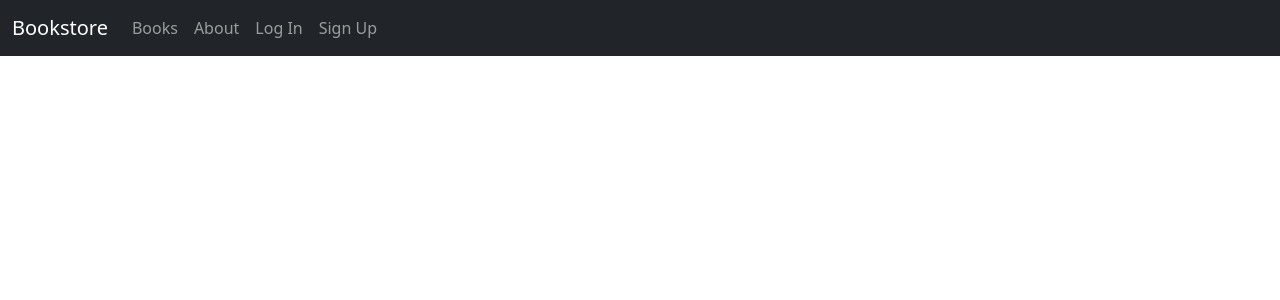
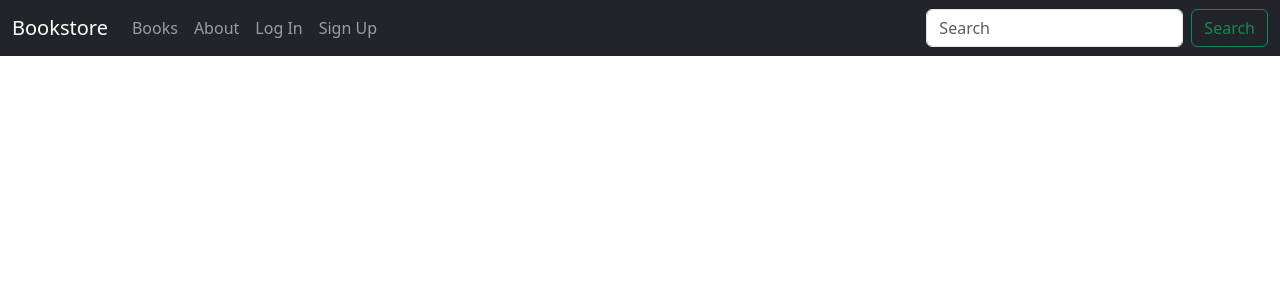
Before and after one commit to nfo94/django-bookstore, a Django app: page /about/ in a window 1280 px wide. Shown: the top 300 px of the page. Run offline with Django 4.2, Linux system fonts and the light colour scheme; parts of the project's set-up code (start-up, migrations or seed data) failed here and were passed over.

Commit message:
add chapter 15

```diff
--- a/ch4-bookstore/django_project/settings.py
+++ b/ch4-bookstore/django_project/settings.py
@@ -30,7 +30,7 @@ SECRET_KEY = env("DJANGO_SECRET_KEY")
 # SECURITY WARNING: don't run with debug turned on in production!
 DEBUG = env.bool("DJANGO_DEBUG")
 
-ALLOWED_HOSTS = [".herokuapp.com", "localhost", "127.0.0.1"]
+ALLOWED_HOSTS = ["localhost", "127.0.0.1", "0.0.0.0"]
 
 
 # Application definition
--- a/ch4-bookstore/templates/_base.html
+++ b/ch4-bookstore/templates/_base.html
@@ -50,10 +50,14 @@
                             </li>
                         {% endif %}
                     </ul>
+                    <form class="d-flex" action="{% url 'search_results' %}" method="get">
+                        <input class="form-control me-2" type="search" name="q" placeholder="Search" aria-label="Search">
+                        <button class="btn btn-outline-success" type="submit">Search</button>
+                    </form>
                 </div>
             </div>
         </nav>
-        <div class="container">{% block content %} {% endblock content %}</div>
+        <main class="container">{% block content %} {% endblock content %}</main>
         <!-- JavaScript -->
         <script
             src="https://cdn.jsdelivr.net/npm/bootstrap@5.3.0-alpha1/dist/js/bootstrap.bundle.min.js"
--- a/ch4-bookstore/templates/home.html
+++ b/ch4-bookstore/templates/home.html
@@ -2,6 +2,6 @@
 {% load static %}
 {% block title %}Home{% endblock title %}
 {% block content %}
-    <h1>This is our home page.</h1>
+    <h1>Django Bookstore</h1>
     <img class="bookcover" src="{% static 'images/dfp.jpg' %}">
 {% endblock content %}
```
Also changed, not shown: ch4-bookstore/books/views.py (+7 -1 lines), 1 other file.
